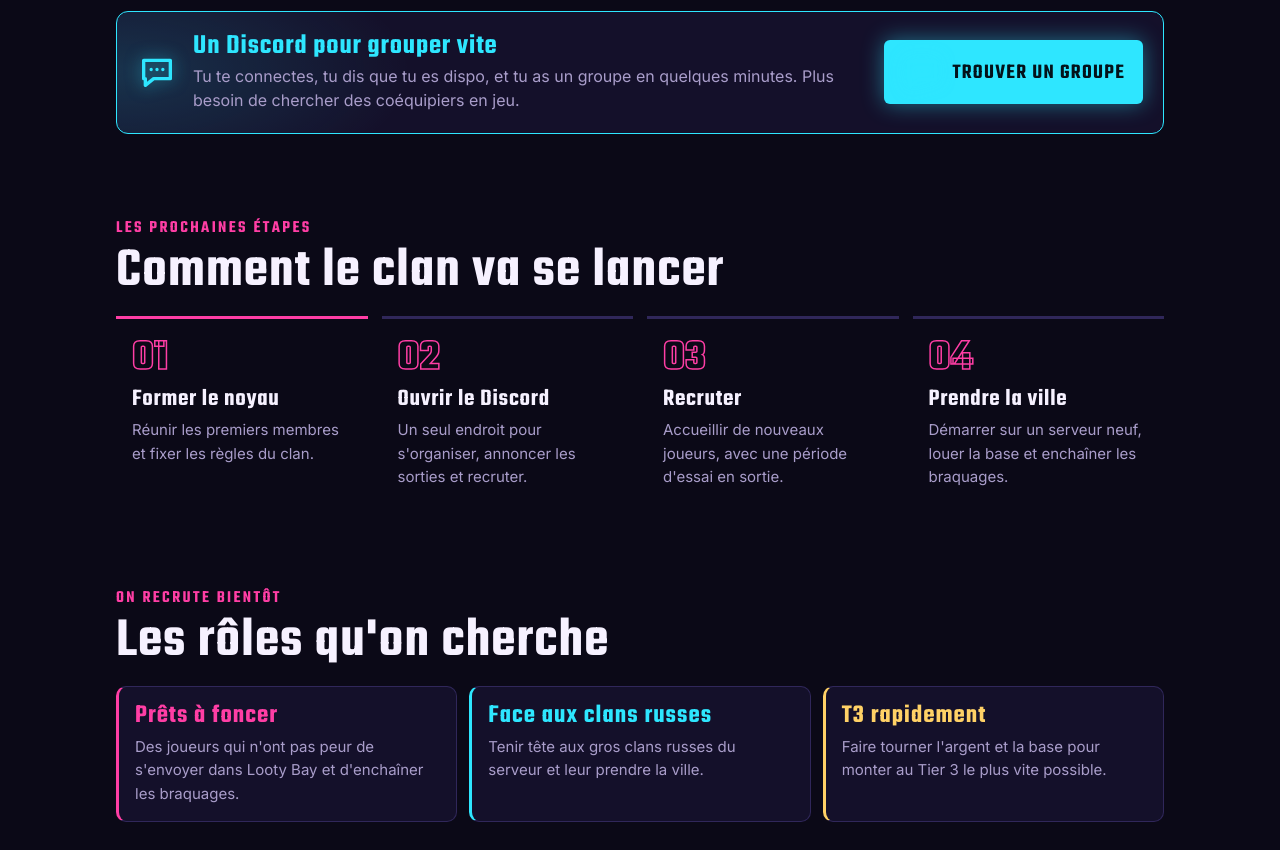
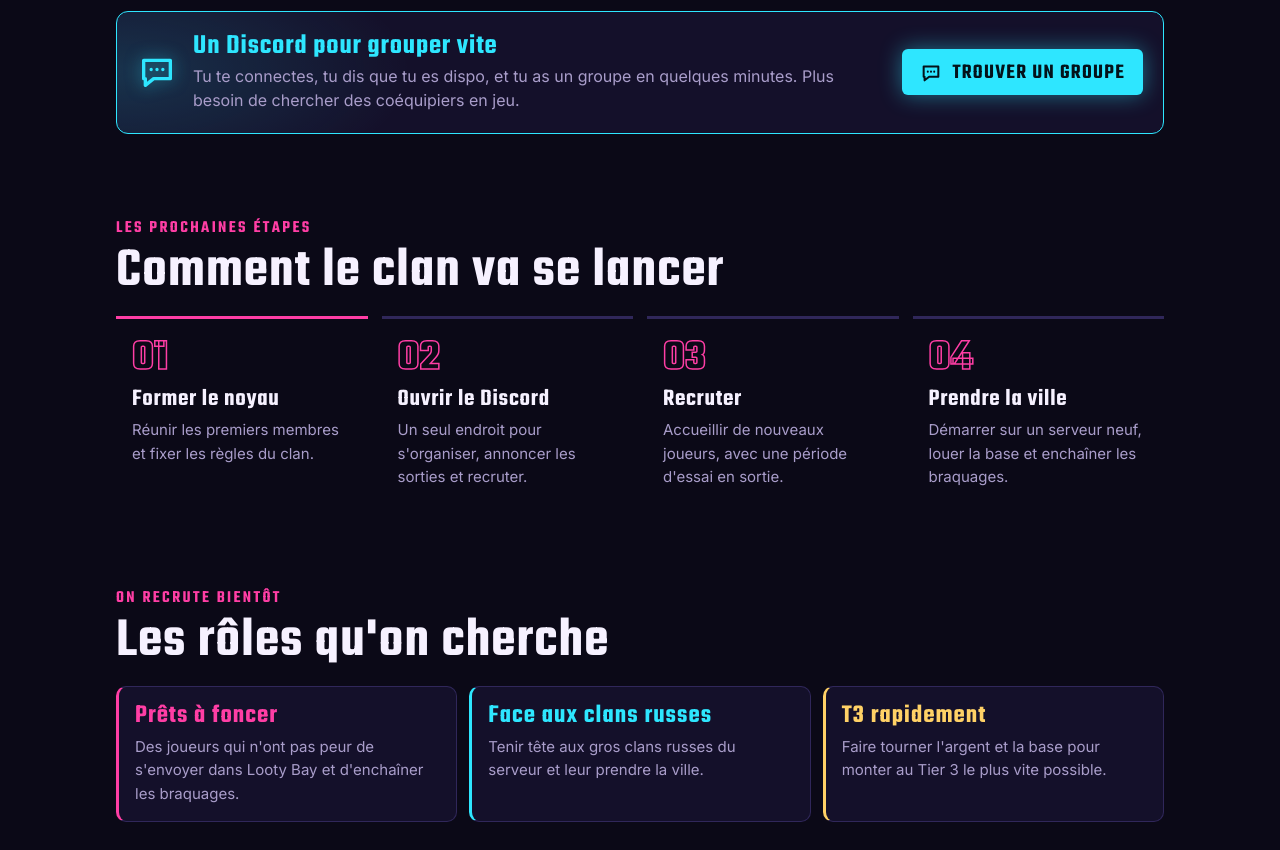
Before and after one commit to MBBB5/MF, a plain HTML site: page index.html in a window 1280 px wide. Shown: the part 1476-2326 px from the top of the page. Drawn offline with Linux system fonts and the light colour scheme.

Commit message:
Corrige l'icône du bouton Discord dans la carte
Co-Authored-By: Claude Opus 5.5 <noreply@anthropic.com>
Claude-Session: https://claude.ai/code/session_01JfJcRgD6JowswY77tR2eww

```diff
--- a/index.html
+++ b/index.html
@@ -94,7 +94,8 @@ h2{margin:6px 0 18px;font:600 clamp(40px,6vw,56px)/.95 var(--display);letter-spa
 .why{display:grid;grid-template-columns:repeat(4,minmax(0,1fr));gap:14px}
 .card.disc{grid-column:1/-1;display:grid;grid-template-columns:auto minmax(0,1fr) auto;gap:16px;align-items:center;border-color:var(--cyan);background:radial-gradient(420px 180px at 0% 50%,rgba(46,230,255,.16),transparent 70%),var(--surface)}
 .card.disc h3{margin:0 0 4px;color:var(--cyan)}
-.card.disc svg{width:40px;height:40px}
+.card.disc > svg{width:40px;height:40px}
+.card .btn svg{width:22px;height:22px;color:inherit;filter:none}
 @media (max-width:760px){.card.disc{grid-template-columns:auto minmax(0,1fr)}.card.disc #discordWhy{grid-column:1/-1}}
 .card.solo{border-color:var(--pink);background:radial-gradient(260px 160px at 100% 0%,rgba(255,62,165,.25),transparent 70%),var(--surface)}
 .card.solo svg{color:var(--pink);filter:drop-shadow(0 0 8px rgba(255,62,165,.7))}
```
